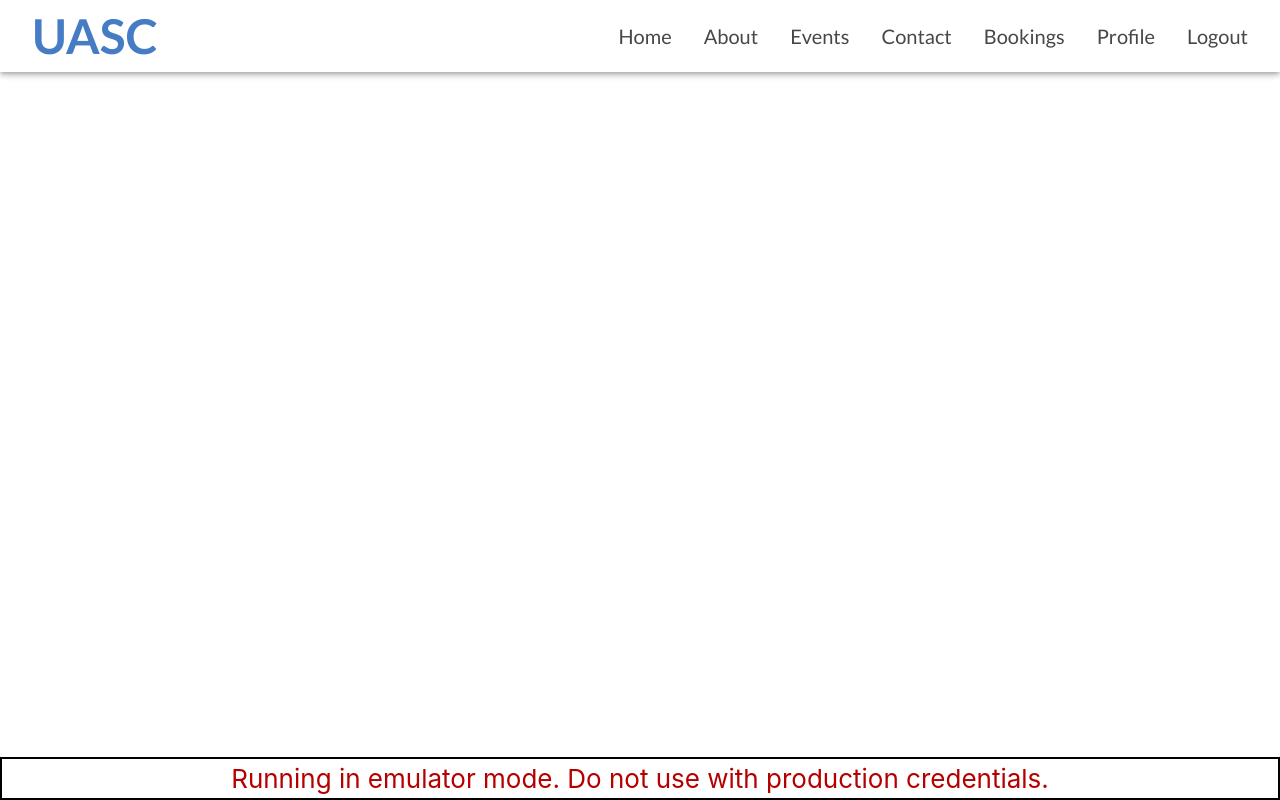
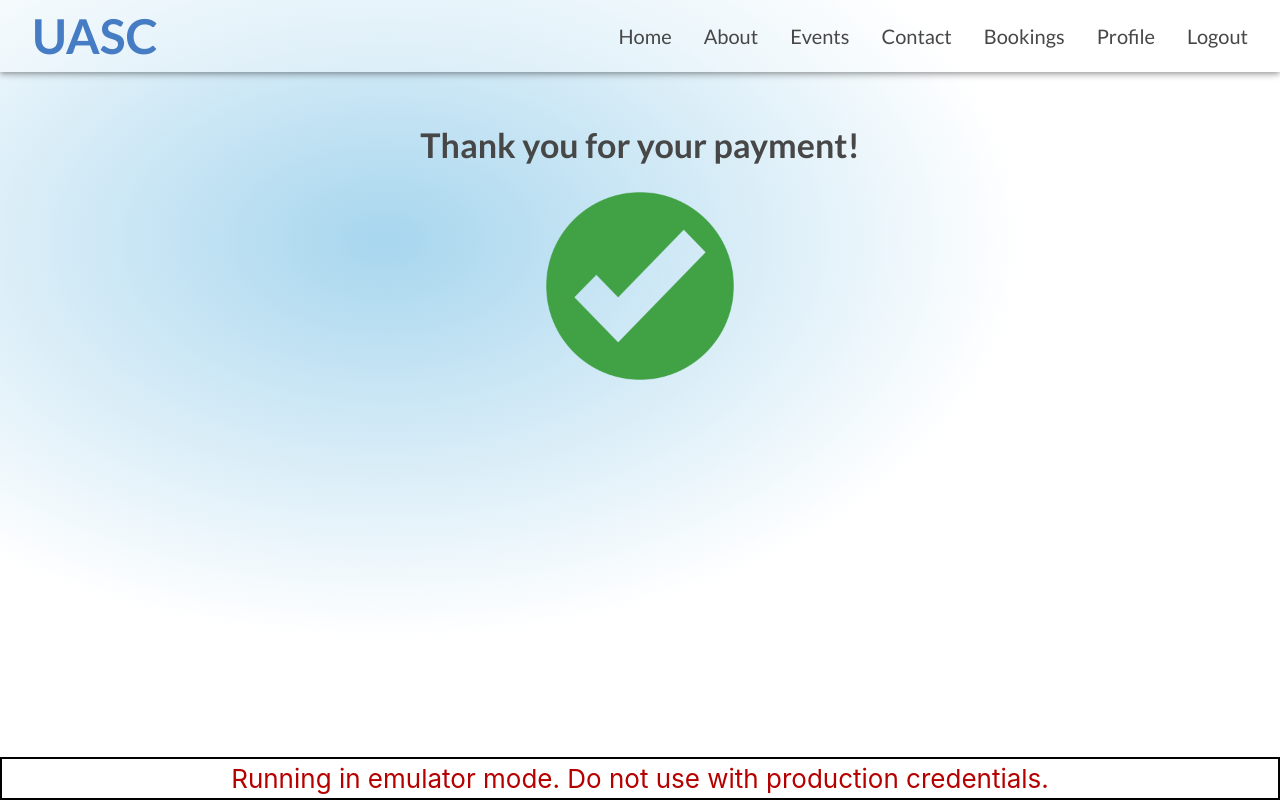
Before and after one commit to UoaWDCC/uasc-web, a React (Create React App) app in the folder frontend/: page /thanks in a window 1280 px wide. Built offline with nearby package versions, Linux system fonts and the light colour scheme.

Commit message:
Stripe webhook setup + Thanks page
The Stripe webhook is set up and can be tested using express (the live online endpoint itself will have to be set up on Firebase) A Thanks page is ready for redirecting users from the Stripe payment page.

```diff
--- a/frontend/package.json
+++ b/frontend/package.json
@@ -23,11 +23,13 @@
     "react-firebase-hooks": "^5.1.1",
     "react-router-dom": "^6.10.0",
     "react-scripts": "5.0.1",
+    "stripe": "^13.7.0",
     "web-vitals": "^2.1.4"
   },
   "scripts": {
     "start": "react-scripts start",
     "start:firebase": "firebase emulators:start",
+    "start:stripe": "node src/stripe.js",
     "build": "react-scripts build",
     "test": "react-scripts test",
     "eject": "react-scripts eject",
--- a/frontend/src/App.js
+++ b/frontend/src/App.js
@@ -11,6 +11,7 @@ import Checkout from "./pages/Checkout"
 import Booking from "./pages/Booking"
 import Profile from "./pages/Profile"
 import Admin from "./pages/Admin"
+import Thanks from "./pages/Thanks"
 import { BrowserRouter as Router, Route, Routes } from "react-router-dom"
 import { ThemeProvider } from "@mui/material"
 import { LocalizationProvider } from "@mui/x-date-pickers"
@@ -37,6 +38,7 @@ function App() {
                   <Route path="/booking" element={<Booking />} />
                   <Route path="/profile" element={<Profile />} />
                   <Route path="/admin" element={<Admin />} />
+                  <Route path="/thanks" element={<Thanks />} />
                 </Routes>
               </div>
             </div>
--- /dev/null
+++ b/frontend/src/pages/Thanks.js
@@ -0,0 +1,42 @@
+import React from "react"
+import { Typography, Stack, Container } from "@mui/material"
+import tick from "../assets/tick.png"
+
+const Thanks = () => {
+  return (
+    <div
+      style={{
+        backgroundColor: "#f4f4f4",
+        height: "100%",
+        width: "100%",
+        backgroundImage:
+          "radial-gradient(ellipse 50% 50% at 30% 30%, #81c7ebaa, #ffffff)",
+      }}
+    >
+      <Container maxWidth="sm">
+        <Stack spacing={3} sx={{ paddingTop: "124px" }}>
+          <Typography
+            variant="h4"
+            align="middle"
+            color="#474747"
+            sx={{ fontWeight: "bold" }}
+          >
+            Thank you for your payment!
+          </Typography>
+          <img
+            src={tick}
+            alt="Payment Successful"
+            style={{
+              height: "200px",
+              width: "200px",
+              margin: "auto",
+              marginTop: "20px",
+            }}
+          />
+        </Stack>
+      </Container>
+    </div>
+  )
+}
+
+export default Thanks
--- /dev/null
+++ b/frontend/src/stripe.js
@@ -0,0 +1,37 @@
+// The library needs to be configured with your account's secret key.
+// Ensure the key is kept out of any version control system you might be using.
+const stripe = require("stripe")("sk_test_...")
+const express = require("express")
+const app = express()
+
+// This is your Stripe CLI webhook secret for testing your endpoint locally.
+const endpointSecret = "whsec_..."
+
+app.post(
+  "/webhook",
+  express.raw({ type: "application/json" }),
+  (request, response) => {
+    const sig = request.headers["stripe-signature"]
+    let event
+    try {
+      event = stripe.webhooks.constructEvent(request.body, sig, endpointSecret)
+    } catch (err) {
+      response.status(400).send(`Webhook Error: ${err.message}`)
+      return
+    }
+    // Handle the event
+    switch (event.type) {
+      case "payment_intent.succeeded":
+        // const paymentIntentSucceeded = event.data.object
+        console.log("Payment Received")
+        break
+      // ... handle other event types
+      default:
+      //   console.log(`Unhandled event type ${event.type}`)
+    }
+    // Return a 200 response to acknowledge receipt of the event
+    response.send()
+  }
+)
+
+app.listen(4242, () => console.log("Running on port 4242"))
```
Also changed, not shown: frontend/src/assets/tick.png (added), 1 other file (tests, documents, lock files or other folders).
